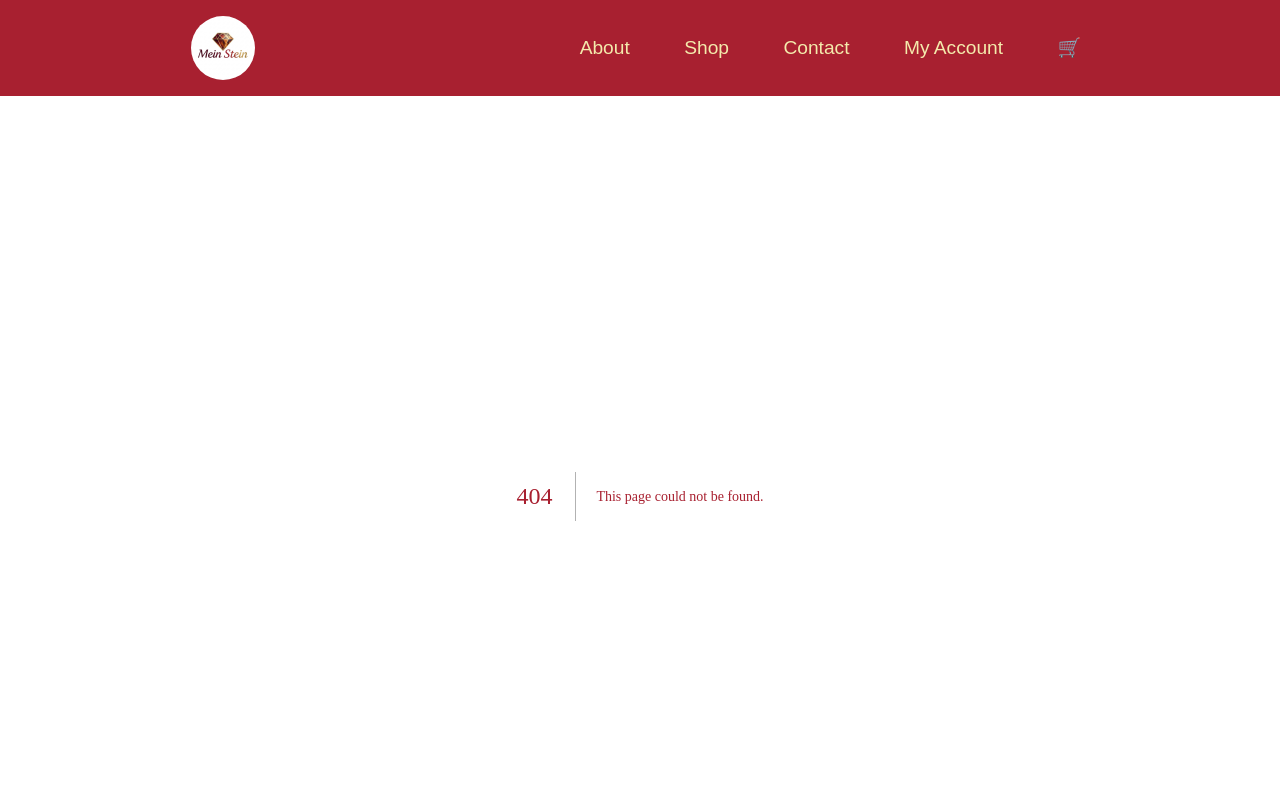
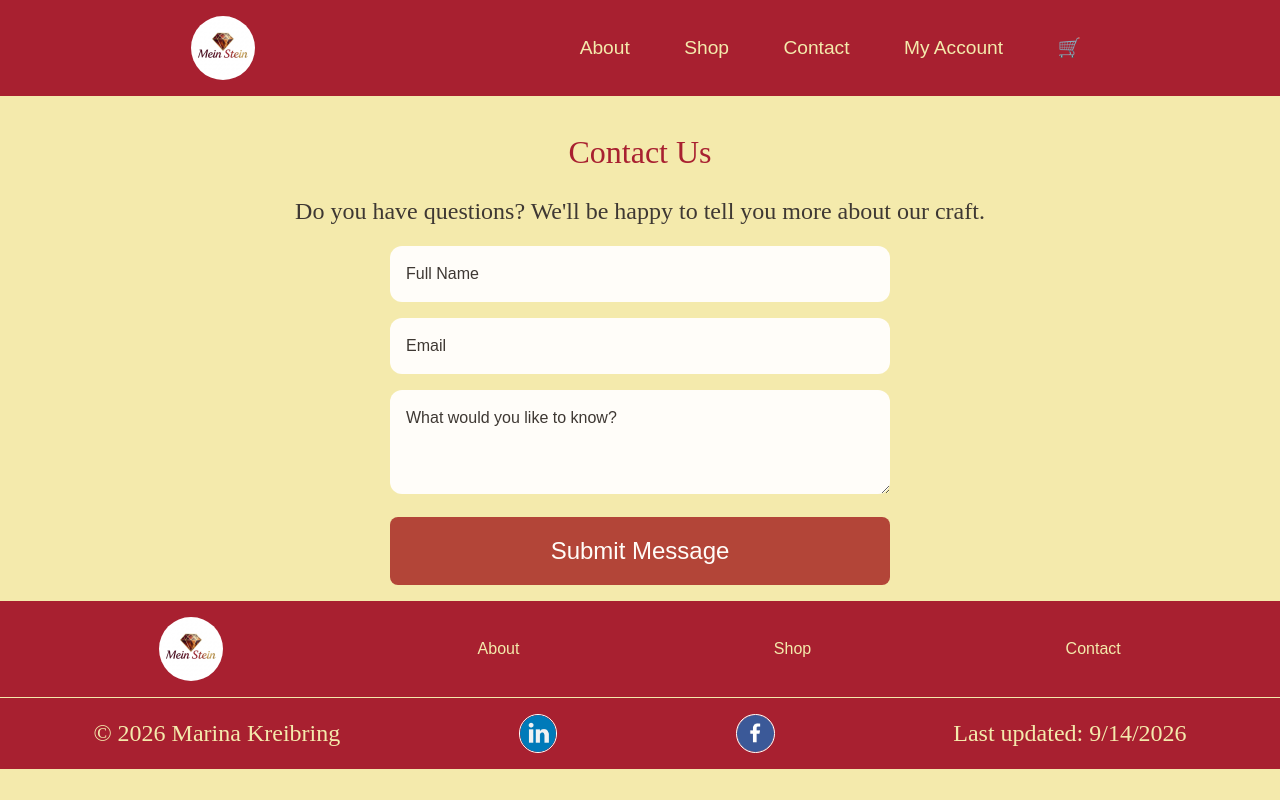
Before and after one commit to marinakreibring/mein-stein, a Next.js app: page /contact-form in a window 1280 px wide. Before the commit this address had no page. Shown: the top 800 px of the page. Built offline with nearby package versions, Linux system fonts and the light colour scheme; no server answers.

Commit message:
activate contact page, polish scc for review and contact forms

```diff
--- /dev/null
+++ b/app/actions/contactActions.ts
@@ -0,0 +1,43 @@
+"use server";
+
+import clientPromise from "@/lib/mongodb";
+
+export async function submitContactForm(
+  prevState: any,
+  formData: FormData
+) {
+  const name = formData.get("name") as string;
+  const email = formData.get("email") as string;
+  const message = formData.get("message") as string;
+
+  // Basic validation
+  if (!name || !email || !message) {
+    return {
+      success: false,
+      message: "Please fill out all fields.",
+    };
+  }
+
+  try {
+    const client = await clientPromise;
+    const db = client.db();
+    // Insert the contact form data into a collection
+    await db.collection("seller_applications").insertOne({
+      name,
+      email,
+      message,
+      createdAt: new Date(),
+    });
+
+    return {
+      success: true,
+      message: "Thank you! Your message has been received.",
+    };
+  } catch (error) {
+    console.error("Failed to submit contact form:", error);
+    return {
+      success: false,
+      message: "Something went wrong. Please try again later.",
+    };
+  }
+}
--- /dev/null
+++ b/app/contact-form/page.tsx
@@ -0,0 +1,61 @@
+"use client";
+
+import { useActionState } from "react";
+import { submitContactForm } from "../actions/contactActions";
+
+export default function ContactFormPage() {
+
+    const [state, formAction] = useActionState(
+        submitContactForm,
+        {
+            success: false,
+            message: "",
+        }
+    );
+
+  return (
+    <main>
+
+      <h3 className="section-title">
+        Contact Us
+      </h3>
+
+      <p className="section-description">
+        Do you have questions? We'll be happy to tell you more about our craft.
+      </p>
+
+      <form className="review-form" action={formAction}>
+
+        <input
+          type="text"
+          name="name"
+          placeholder="Full Name"
+        />
+
+        <input
+          type="email"
+          name="email"
+          placeholder="Email"
+        />
+
+        <textarea
+          name="message"
+          placeholder="What would you like to know?"
+          rows={3}
+        />
+
+        <button type="submit">
+          Submit Message
+        </button>
+
+        {state?.message && (
+            <p className="message">
+                {state.message}
+            </p>
+        )}
+
+      </form>
+
+    </main>
+  );
+}
--- a/app/globals.css
+++ b/app/globals.css
@@ -226,7 +226,7 @@ footer a:hover {
 }
 
 .review-form {
-  max-width: 300px;
+  width: clamp(250px, 50%, 500px);
   margin: 1rem auto;
 }
 .review-form input, .review-form textarea, .review-form select {
--- a/app/review-form/ReviewFormClient.tsx
+++ b/app/review-form/ReviewFormClient.tsx
@@ -25,7 +25,7 @@ export default function ReviewFormClient() {
       </h3>
 
       <p className="section-description">
-        Leave a review for a product you've purchased.
+        You review helps us to improve our services.
       </p>
 
       <form className="review-form" action={formAction}>
--- a/components/footer.tsx
+++ b/components/footer.tsx
@@ -9,7 +9,7 @@ export default function Footer() {
             </Link>
             <Link href="/about">About</Link>
             <Link href="/shop">Shop</Link>
-            <Link href="/contact">Contact</Link>
+            <Link href="/contact-form">Contact</Link>
         </div>
         <div className="social-icons">
           <p >
--- a/components/navbar.tsx
+++ b/components/navbar.tsx
@@ -35,7 +35,7 @@ export default function Navbar() {
                     Shop
                 </Link>
                 <Link
-                    href="/contact"
+                    href="/contact-form"
                     className={`nav-link ${
                     pathname === "/contact" ? "active" : ""
                     }`}
@@ -80,7 +80,7 @@ export default function Navbar() {
                     Shop
                 </Link>
 
-                <Link href="/contact" onClick={closeMenu}>
+                <Link href="/contact-form" onClick={closeMenu}>
                     Contact
                 </Link>
 
```
